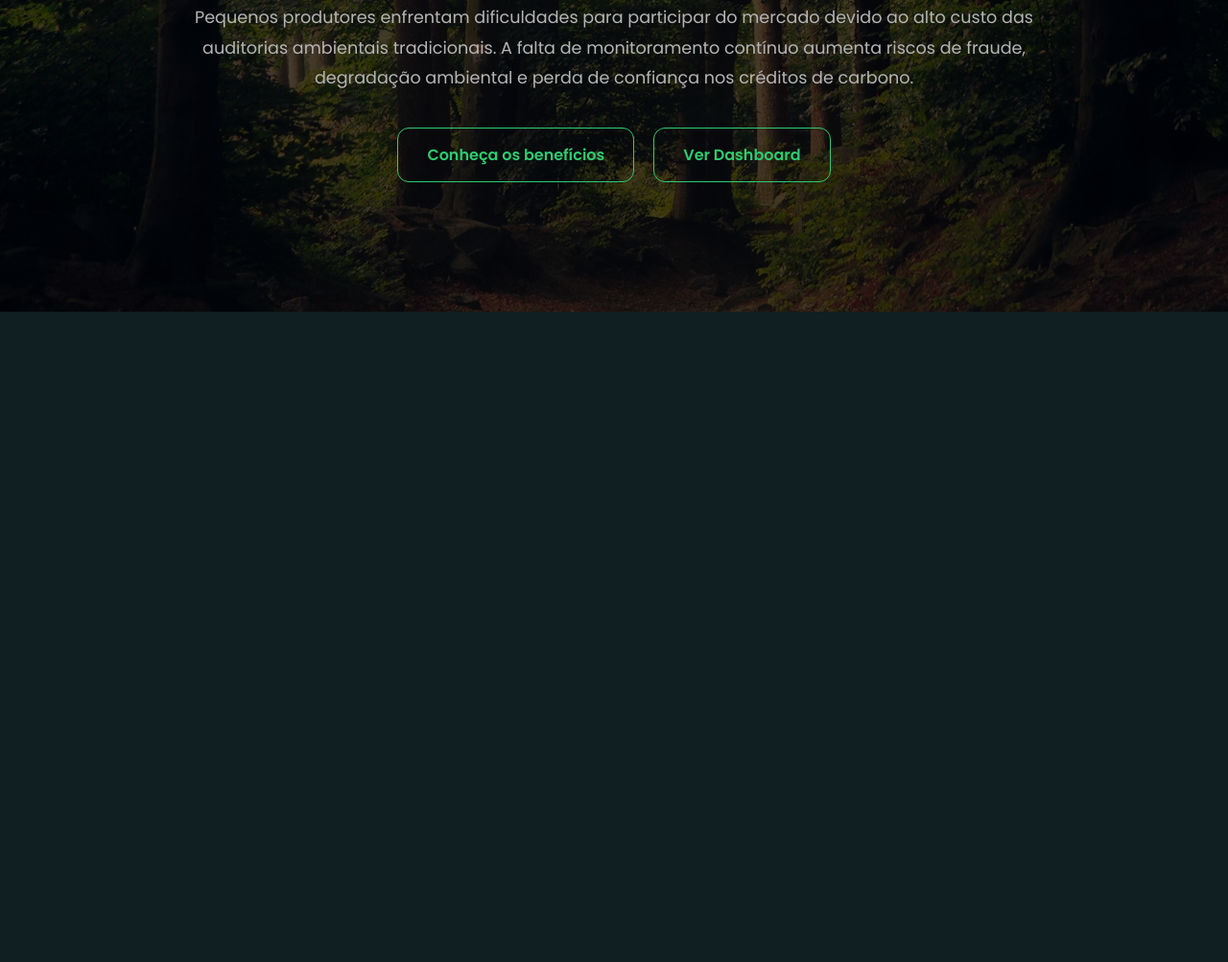
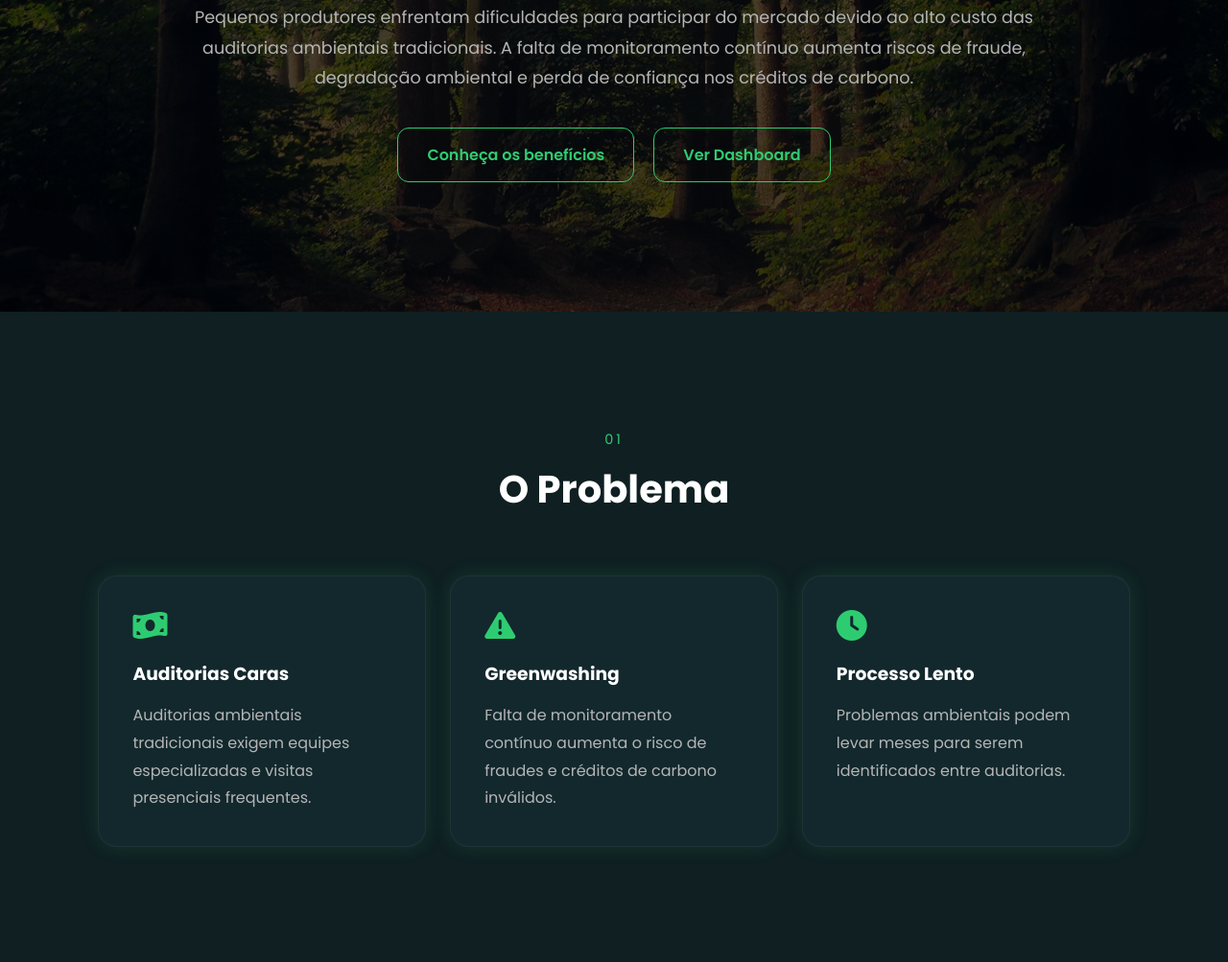
Before and after one commit to Green-Trust-1ESPQ/GS-WebDevelopment-1ESPQ-GreenTrust, a plain HTML site: page index.html in a window 1280 px wide. Shown: the part 475-1478 px from the top of the page at 96% size. Before the commit the page ends 800 px from the top, so only its background shows below. Drawn offline with Linux system fonts and the light colour scheme.

Commit message:
Feature: Sessão explicativa do problema

```diff
--- a/index.html
+++ b/index.html
@@ -67,5 +67,52 @@
 
     </section>
 
+    <!-- ================= Problema  ================= -->
+    <section id="problema" class="section">
+
+        <div class="section-title">
+            <span>01</span>
+            <h2>O Problema</h2>
+        </div>
+
+        <div class="grid-3">
+
+            <article class="card">
+                <i class="fa-solid fa-money-bill-wave"></i>
+
+                <h3>Auditorias Caras</h3>
+
+                <p>
+                    Auditorias ambientais tradicionais exigem equipes
+                    especializadas e visitas presenciais frequentes.
+                </p>
+            </article>
+
+            <article class="card">
+                <i class="fa-solid fa-triangle-exclamation"></i>
+
+                <h3>Greenwashing</h3>
+
+                <p>
+                    Falta de monitoramento contínuo aumenta o risco
+                    de fraudes e créditos de carbono inválidos.
+                </p>
+            </article>
+
+            <article class="card">
+                <i class="fa-solid fa-clock"></i>
+
+                <h3>Processo Lento</h3>
+
+                <p>
+                    Problemas ambientais podem levar meses para serem
+                    identificados entre auditorias.
+                </p>
+            </article>
+
+        </div>
+
+    </section>
+
 </body>
 </html>
--- a/style.css
+++ b/style.css
@@ -129,3 +129,73 @@ body {
     background: #2ecc71;
     color: #000;
 }
+
+
+.section {
+    padding: 120px 8%;
+}
+
+.dark {
+    background: #071013;
+}
+
+.section-title {
+    text-align: center;
+    margin-bottom: 60px;
+}
+
+.section-title span {
+    color: #2ecc71;
+    font-size: 0.9rem;
+    letter-spacing: 3px;
+    text-transform: uppercase;
+}
+
+.section-title h2 {
+    margin-top: 10px;
+    font-size: 2.5rem;
+}
+
+
+
+.grid-3 {
+    display: grid;
+    grid-template-columns: repeat(3, 1fr);
+    gap: 25px;
+}
+
+.grid-4 {
+    display: grid;
+    grid-template-columns: repeat(4, 1fr);
+    gap: 25px;
+}
+
+.card, .tech-card, .objective-card {
+    background: #12282d;
+    padding: 35px;
+    border-radius: 20px;
+    transition: 0.3s;
+    border: 1px solid rgba(255,255,255,0.05);
+    box-shadow: 0 0 20px #2ecc7126;
+}
+
+.card:hover, .tech-card:hover, .objective-card:hover {
+    transform: translateY(-8px);
+    border-color: rgba(46,204,113,0.35);
+    box-shadow: 0 0 20px #2ecc7126;
+}
+
+.card i, .tech-card i {
+    font-size: 2rem;
+    color: #2ecc71;
+    margin-bottom: 20px;
+}
+
+.card h3, .tech-card h3, .objective-card h3 {
+    margin-bottom: 15px;
+}
+
+.card p, .tech-card p, .objective-card p {
+    color: #b5b5b5;
+    line-height: 1.8;
+}
```
